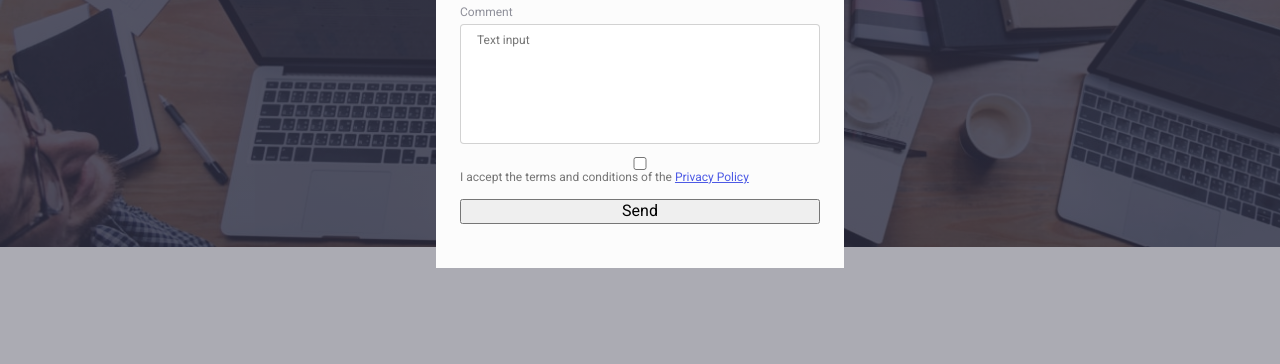
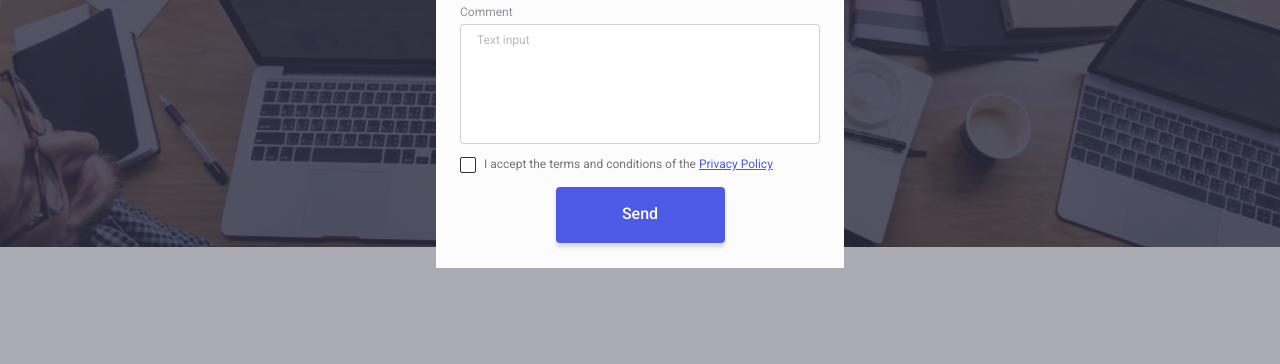
Before and after one commit to SofiiaNikolenko/goit-markup-hw-06, a plain HTML site: page index.html in a window 1280 px wide. Shown: the part 420-784 px from the top of the page. Drawn offline with nearby package versions, Linux system fonts and the light colour scheme.

Commit message:
end form

```diff
--- a/css/styles.css
+++ b/css/styles.css
@@ -600,17 +600,27 @@ body{
 
     padding-left: 38px;
 
+    transition: border-color var(--transition-duration-and-func);
+}
+
+.modal-form-input:focus{
+    outline: none;
+    border-color: var(--iris-color);
 }
 
 .modal-form-label-svg{
     position: absolute;
     top: 50%;
     left: 16px;
-    transform: translateY(-50%)
+    transform: translateY(-50%);
+    transition: fill var(--transition-duration-and-func);
+}
+
+.modal-form-input:focus + .modal-form-label-svg{
+    fill: var(--iris-color);
 }
 
 .modal-form-comment {
-    color: rgba(117, 117, 117, 0.5);
     font-weight: 400;
     font-size: 12px;
     line-height: 1.3;
@@ -622,11 +632,23 @@ body{
     border-radius: 4px;
 
     padding-top: 8px;
+    padding-bottom: 8px;
     padding-left: 16px;
+    padding-right: 16px;
+
+    transition: border-color var(--transition-duration-and-func);
 }
 
-.modal-form-check {
+.modal-form-comment::placeholder{
+    color: rgba(117, 117, 117, 0.5);
 }
+
+.modal-form-comment:focus{
+    outline: none;
+    border-color: var(--iris-color);
+}
+
+.modal-form-check {}
 
 .modal-form-check-desc{
     color: #757575;
@@ -634,7 +656,32 @@ body{
     font-size: 12px;
     line-height: 1.3;
 
+    display: flex;
+    align-items: center;
+
     margin-bottom: 14px;
+}
+
+.modal-form-check-desc::before{
+    content: '';
+    display: block;
+    width: 16px;
+    height: 16px;
+    border: 1.25px solid var(--navyblue-color);
+    border-radius: 2px;
+
+    margin-right: 8px;
+
+    transition: background-color var(--transition-duration-and-func),
+        background-image var(--transition-duration-and-func);
+}
+
+.modal-form-check:checked + .modal-form-check-desc::before{
+    background-color: var(--ocean-color);
+    background-image: url(../images/check-mark.svg);
+    background-repeat: no-repeat;
+    background-size: 10px 8px;
+    background-position: center;
 }
 
 .modal-form-user-policy {
@@ -642,7 +689,33 @@ body{
     text-decoration: underline;
 }
 
-.modal-form-button-send {}
+.modal-form-button-send {
+    font-family: 'Roboto', sans-serif;
+    font-weight: 500;
+    font-size: 16px;
+    line-height: 1.3;
+
+    align-self: center;
+    width: 169px;
+    height: 56px;
+
+    background-color: var(--iris-color);
+    color: var(--neutral-color);
+    border: none;
+    box-shadow: 0px 4px 4px rgba(0, 0, 0, 0.15);
+    border-radius: 4px;
+
+    transition: background-color var(--transition-duration-and-func),
+        box-shadow var(--transition-duration-and-func);
+
+    padding: 16px 32px;
+}
+
+.modal-form-button-send:hover,
+.modal-form-button-send:focus{
+    background-color: var(--ocean-color);
+        box-shadow: 0px 4px 4px rgba(0, 0, 0, 0.15);
+}
 
 /* ---------------------------- */
  /* ---------portfolio--------- */
--- a/index.html
+++ b/index.html
@@ -431,9 +431,9 @@
                     <textarea name="user_comment" class="modal-form-comment" placeholder="Text input"></textarea>
                 </label>
 
-                <input id="user-policy" type="checkbox" name="user_policy" class="modal-form-check" placeholder>
+                <input id="user-policy" type="checkbox" name="user_policy" class="modal-form-check visually-hidden" placeholder>
                 <label for="user-policy" class="modal-form-check-desc">
-                    I accept the terms and conditions of the <a href="#" class="modal-form-user-policy">Privacy Policy</a>
+                    I accept the terms and conditions of the&nbsp;<a href="#" class="modal-form-user-policy">Privacy Policy</a>
                 </label>
 
                 <button type="submit" class="modal-form-button-send">Send</button>
```
Also changed, not shown: images/check-mark.svg (added).
